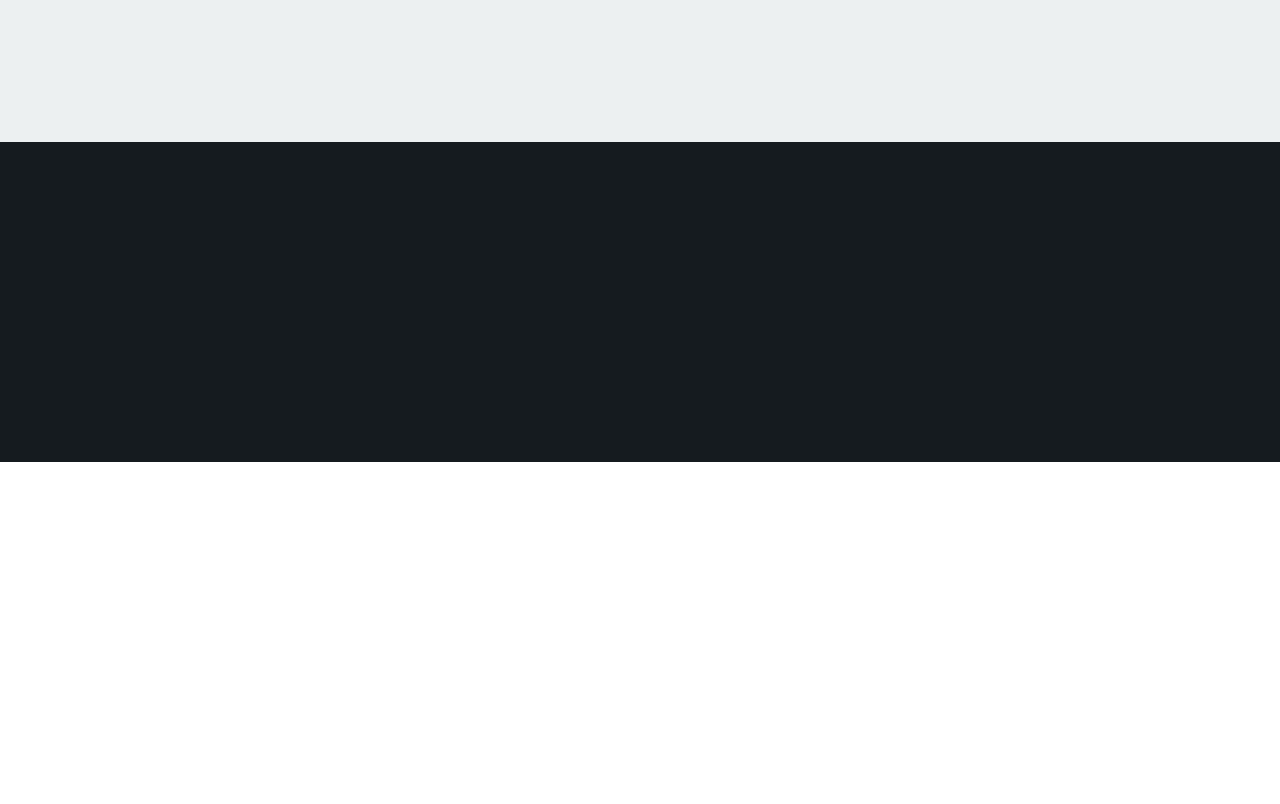
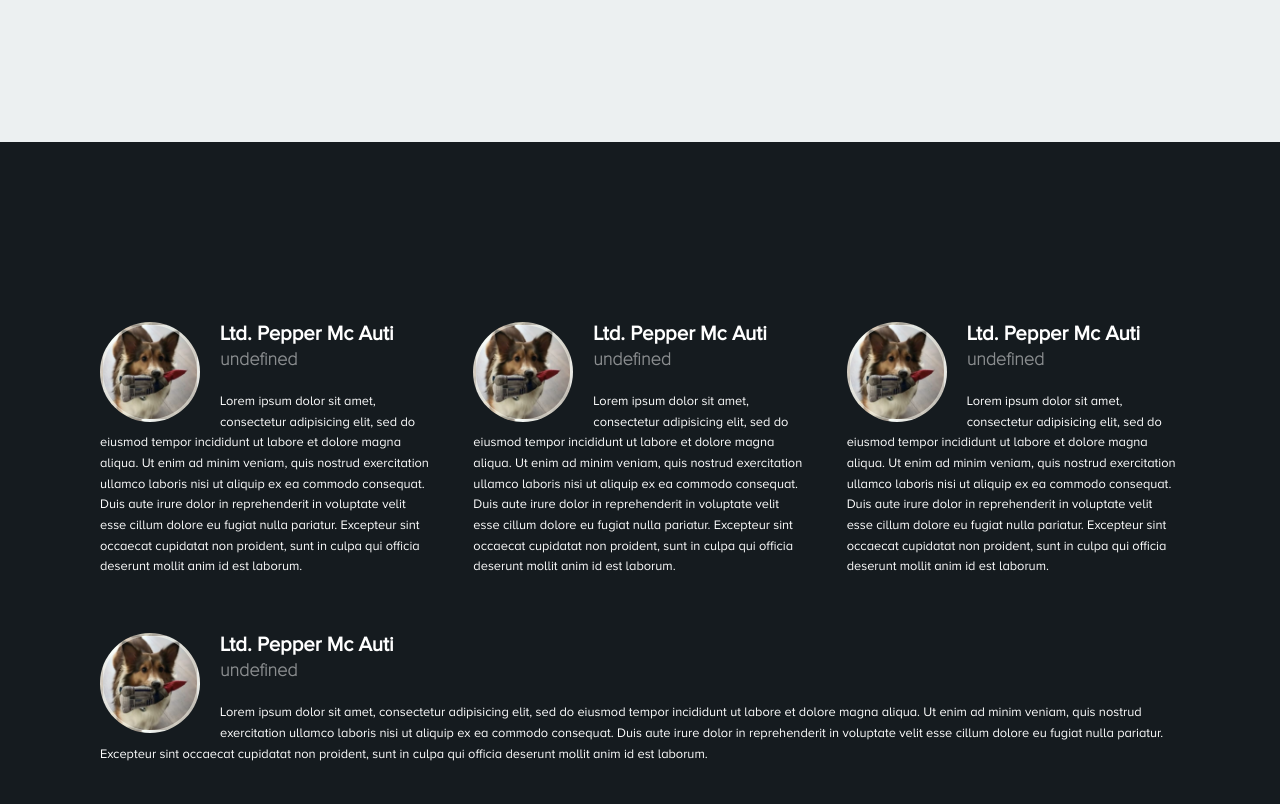
Before and after one commit to escusado/aluzarte-, a plain HTML site: page index.html in a window 1280 px wide. Shown: the part 4396-5200 px from the top of the page. Before the commit the page ends 4858 px from the top, so only its background shows below. Drawn offline with nearby package versions, Linux system fonts and the light colour scheme; files whose address does not match are found by name.

Commit message:
Added personitas

```diff
--- a/js/index.js
+++ b/js/index.js
@@ -30,7 +30,7 @@ var onDomReady = function onDomReady() {
     slidesToScroll: 3
   });
 
-  $('team-container').html(window.personitas.map(member => `
+  $('.team-container').html(window.personitas.map(member => `
     <div class="member">
       <div class="photo" style="background-image:url('team/${member.slug}.png')"></div>
       <div class="content">
@@ -40,6 +40,8 @@ var onDomReady = function onDomReady() {
       </div>
     </div>
   `).join(''));
+
+  console.log('>>>>', personitas);
 
 };
 
--- a/js/personitas.js
+++ b/js/personitas.js
@@ -3,6 +3,24 @@ window.personitas = [
     name : 'Ltd. Pepper Mc Auti',
     slug : 'pepper',
     postion : 'Auti in chief',
-    data : 'Lorem ipsum dolor sit amet, consectetur adipisicing elit, sed do eiusmod tempor incididunt ut labore et dolore magna aliqua. Ut enim ad minim veniam, quis nostrud exercitation ullamco laboris nisi ut aliquip ex ea commodo consequat. Duis aute irure dolor in reprehenderit in voluptate velit esse cillum dolore eu fugiat nulla pariatur. Excepteur sint occaecat cupidatat non proident, sunt in culpa qui officia deserunt mollit anim id est laborum.'
+    info : 'Lorem ipsum dolor sit amet, consectetur adipisicing elit, sed do eiusmod tempor incididunt ut labore et dolore magna aliqua. Ut enim ad minim veniam, quis nostrud exercitation ullamco laboris nisi ut aliquip ex ea commodo consequat. Duis aute irure dolor in reprehenderit in voluptate velit esse cillum dolore eu fugiat nulla pariatur. Excepteur sint occaecat cupidatat non proident, sunt in culpa qui officia deserunt mollit anim id est laborum.'
+  },
+  {
+    name : 'Ltd. Pepper Mc Auti',
+    slug : 'pepper',
+    postion : 'Auti in chief',
+    info : 'Lorem ipsum dolor sit amet, consectetur adipisicing elit, sed do eiusmod tempor incididunt ut labore et dolore magna aliqua. Ut enim ad minim veniam, quis nostrud exercitation ullamco laboris nisi ut aliquip ex ea commodo consequat. Duis aute irure dolor in reprehenderit in voluptate velit esse cillum dolore eu fugiat nulla pariatur. Excepteur sint occaecat cupidatat non proident, sunt in culpa qui officia deserunt mollit anim id est laborum.'
+  },
+  {
+    name : 'Ltd. Pepper Mc Auti',
+    slug : 'pepper',
+    postion : 'Auti in chief',
+    info : 'Lorem ipsum dolor sit amet, consectetur adipisicing elit, sed do eiusmod tempor incididunt ut labore et dolore magna aliqua. Ut enim ad minim veniam, quis nostrud exercitation ullamco laboris nisi ut aliquip ex ea commodo consequat. Duis aute irure dolor in reprehenderit in voluptate velit esse cillum dolore eu fugiat nulla pariatur. Excepteur sint occaecat cupidatat non proident, sunt in culpa qui officia deserunt mollit anim id est laborum.'
+  },
+  {
+    name : 'Ltd. Pepper Mc Auti',
+    slug : 'pepper',
+    postion : 'Auti in chief',
+    info : 'Lorem ipsum dolor sit amet, consectetur adipisicing elit, sed do eiusmod tempor incididunt ut labore et dolore magna aliqua. Ut enim ad minim veniam, quis nostrud exercitation ullamco laboris nisi ut aliquip ex ea commodo consequat. Duis aute irure dolor in reprehenderit in voluptate velit esse cillum dolore eu fugiat nulla pariatur. Excepteur sint occaecat cupidatat non proident, sunt in culpa qui officia deserunt mollit anim id est laborum.'
   }
 ];
--- a/style/aluzarte.css
+++ b/style/aluzarte.css
@@ -146,12 +146,24 @@ html, body, .intro{
 
 .team-container {
   display: flex;
+  flex-wrap: wrap;
   width: 100%;
 }
 
 .team-container .member {
   color: #FFFFFF;
   flex: 2;
+  padding : 20px;
+  min-width: 300px;
+}
+
+.team-container .member h5 {
+  font-family: 'proxima_nova_ltthin';
+  color: rgba(255,255,255,.5);
+}
+
+.team-container .member p {
+  font-size: 0.8em;
 }
 
 .team-container .member .photo {
```
